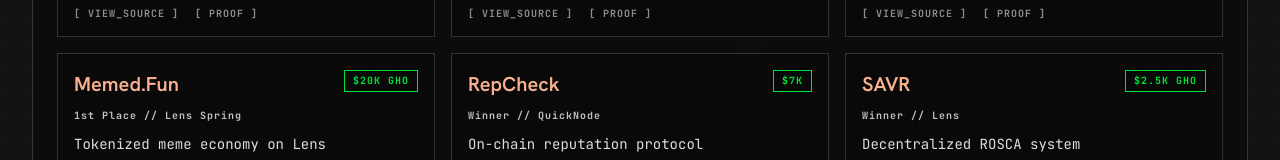
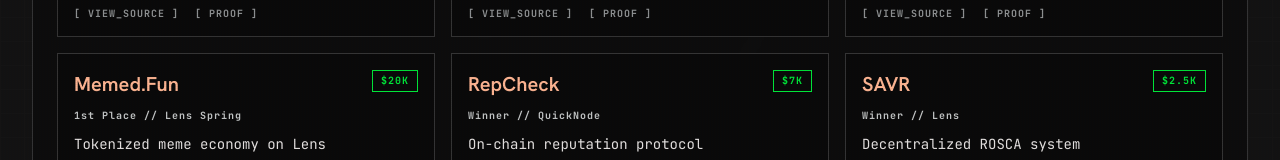
Before and after one commit to furqaannabi/furqaannabi, a Next.js app in the folder web/: page / in a window 1280 px wide. Shown: the part 1279-1439 px from the top of the page. Built offline with nearby package versions, Linux system fonts and the light colour scheme.

Commit message:
feat: add portfolio landing page and update hackathon win prize formatting in README

```diff
--- a/web/src/app/page.tsx
+++ b/web/src/app/page.tsx
@@ -42,7 +42,7 @@
     name: "Memed.Fun",
     placement: "1st Place",
     event: "Lens Spring",
-    prize: "$20K GHO",
+    prize: "$20K",
     description: "Tokenized meme economy on Lens",
     href: "https://github.com/furqaannabi/memed",
     proof: "https://x.com/i/status/1929966819940676062",
@@ -60,7 +60,7 @@
     name: "SAVR",
     placement: "Winner",
     event: "Lens",
-    prize: "$2.5K GHO",
+    prize: "$2.5K",
     description: "Decentralized ROSCA system",
     href: "https://github.com/furqaannabi/savr",
     proof: "https://x.com/i/status/1879908057700016179",
```
Also changed, not shown: 1 other file (tests, documents, lock files or other folders).
